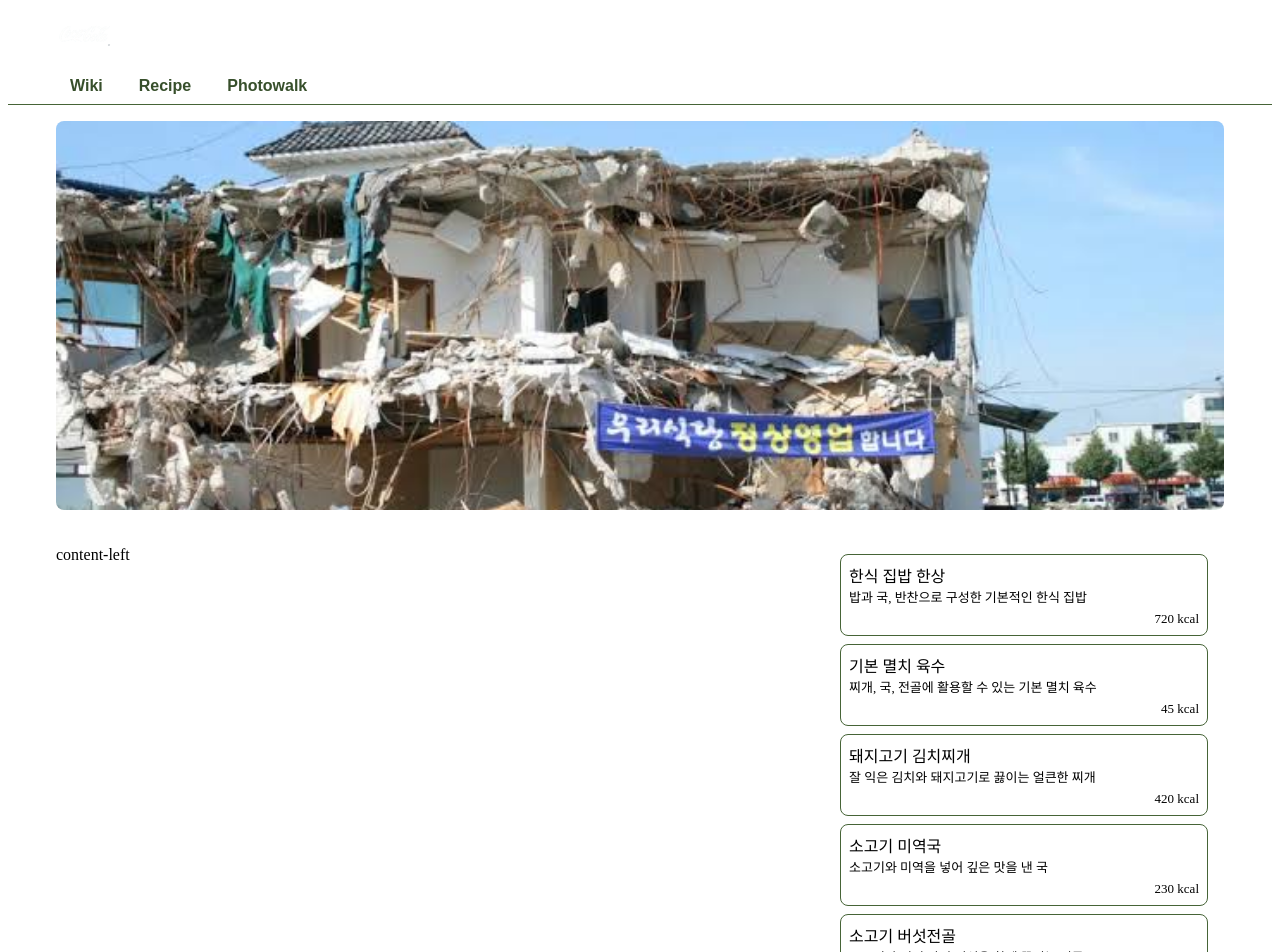
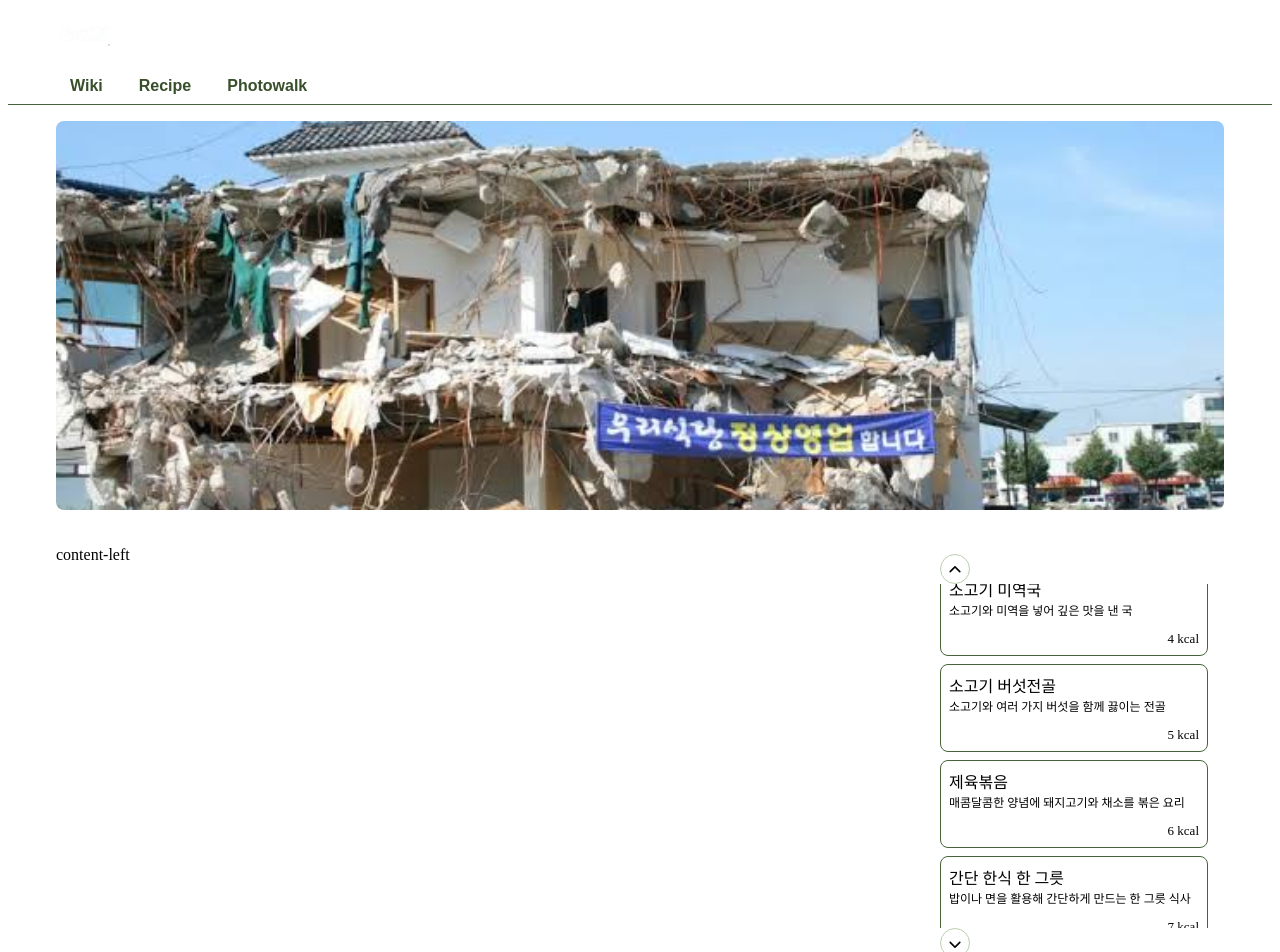
Before and after one commit to twingtwing/my-blog, a React (Vite) app: page / in a window 1280 px wide. Shown: the top 952 px of the page. Built offline with nearby package versions, Linux system fonts and the light colour scheme.

Commit message:
React 캐럴셀

```diff
--- a/package.json
+++ b/package.json
@@ -10,8 +10,6 @@
     "preview": "vite preview"
   },
   "dependencies": {
-    "embla-carousel-autoplay": "^8.6.0",
-    "embla-carousel-react": "^8.6.0",
     "react": "^19.2.7",
     "react-dom": "^19.2.7"
   },
--- a/src/Style.css
+++ b/src/Style.css
@@ -15,7 +15,7 @@ Style.css 들어가야하는 값
 
   --key-color: #466437;
   --key-font-color: #374F2B;
-  --key-font-color-low: #BCCFAD;
+  --key-color-low: #BCCFAD;
 
   --body-width: 1200px;
 }
--- a/src/components/Header.module.css
+++ b/src/components/Header.module.css
@@ -44,5 +44,5 @@
 }
 
 .menu li:hover button {
-    color: var(--key-font-color-low);
+    color: var(--key-color-low);
 }
--- a/src/pages/home/Home.module.css
+++ b/src/pages/home/Home.module.css
@@ -37,28 +37,56 @@
 }
 
 .content-right {
-    flex: 0 0 400px;
+    flex: 0 0 300px;
 }
 
-.card-slide {
-    margin: 0 var(--space-md);
+.carousel {
+    margin: var(--space-sm);
+    padding: 0 var(--space-sm);
 }
 
-.card {
+.viewport {
+    overflow: hidden;
+}
+
+.slides {
+    display: flex;
+    flex-direction: column;
+    gap: var(--space-sm);
+}
+
+.slide {
+    display: flex;
+    flex-direction: column;
+    justify-content: space-between;
+
     border-radius: var(--border-radius);
     border: 1px solid var(--key-color);
-
     padding: var(--space-sm);
-    margin: var(--space-sm) 0;
+    margin: 0; /* 오히려 길이가 이상해져서 마진 제거 (gap으로 대체) */
+    height: 70px;
 }
 
-.card-desc {
-    font-size: 13px;
-    padding-bottom: 5px;
+.carousel button {
+    border-radius: 50%;
+    border: 1px solid var(--key-color-low);
+    background: white;
+    width: 30px;
+    height: 30px;
+    transform: rotate(180deg);
+    cursor: pointer;
 }
 
-.card-footer {
+.carousel button:hover svg path {
+    fill: rgba(20, 20, 20, 0.4);
+}
+
+.footer {
     display: flex;
     justify-content: flex-end;
     font-size: 13px;
 }
+.desc {
+    font-size: 12px;
+    padding-bottom: 5px;
+}
--- a/src/pages/home/Home.tsx
+++ b/src/pages/home/Home.tsx
@@ -1,4 +1,5 @@
-import useEmblaCarousel from 'embla-carousel-react';
+import { useEffect, useState, useRef } from 'react';
+
 import styles from './Home.module.css'
 import banner from '../../assets/banner.jpg'
 
@@ -8,8 +9,76 @@ import { recipeData } from "../../data/recipe";
     - 움직이는 텍스트 카드
         - 카드 형태 컴포넌트화
 */
+
 function Home() {
-    const [emblaRef] = useEmblaCarousel();
+
+    const CARD_HEIGHT = 86;
+    const CARD_COUNT = 4;
+
+    const recipes = recipeData.filter((value, index)  => index < 3 * CARD_COUNT)
+    // 굳이 양쪽 끝에 처음과 끝 배열을 추가한 이유
+    // 카드 끝에서 다음으로 넘어갈때, 거꾸로 빠르게 되감겨 가는 현상이 발생한다.
+    // 이를 멈추기 위해서 애니메이션 효과를 잠시 끄고 위치를 바꾼 후에 다시 애니메이션을 시작해야한다.
+
+    const extendRecipes = [
+        ...recipes.slice(-CARD_COUNT),
+        ...recipes,
+        ...recipes.slice(0, CARD_COUNT),
+    ]
+
+    const [currentIndex, setCurrentIndex] = useState(1);
+    const [isAnimated, setIsAnimated] = useState(true);
+    const timerRef = useRef<ReturnType<typeof setInterval> | null>(null); // timier id 유지 가능
+
+    // 리셋 후 재시작
+    const startTimer = () => {
+        stopTimer();
+        timerRef.current = setInterval(() => {
+            handleNext();
+        }, 3000);
+    }
+
+    const stopTimer = () => {
+        if(timerRef.current) clearInterval(timerRef.current)
+    }
+
+    const handlePrev = () => {
+        setIsAnimated(true);
+        setCurrentIndex((prev) => prev - 1);
+    }
+
+    const handleNext = () => {
+        setIsAnimated(true);
+        setCurrentIndex((prev) => prev + 1);
+    }
+
+    // 위치 이동 후 타이머를 즉시 리셋해야지 연타 가능하다
+    const onClickPrev = () => {
+        handlePrev();
+        startTimer();
+    }
+
+    const onClickNext = () => {
+        handleNext();
+        startTimer();
+    }
+
+    // 애니메이션이 끝날때 효과를 잠시 멈추고 위치를 변경한다.
+    const handleTransitionEnd = () => {
+        const total = extendRecipes.length / CARD_COUNT
+        if (currentIndex === 0) {
+            setIsAnimated(false);
+            setCurrentIndex(recipes.length / CARD_COUNT); // 실제 마지막 카드로 순간이동
+        } else if (currentIndex === total - 1) {
+            setIsAnimated(false);
+            setCurrentIndex(1); // 실제 첫 번째 카드로 순간이동
+        }
+    }
+
+    useEffect(() => {
+        startTimer();
+        return () => stopTimer();
+    }, []);
 
     return (
         <div className={styles.container}>
@@ -27,33 +96,48 @@ function Home() {
                     </div>
                     <div className={styles['content-right']}>
                         <div className={styles.carousel}>
-
-                        </div>
-                        <div className={styles['card-slide']}>
-                            {recipeData.map(recipe => (
-                                <div key={recipe.id} className={styles.card}>
-                                    <div className={styles['card-title']}>
+                            <button type='button' className={styles.prev} onClick={onClickPrev}>
+                                <span>
+                                    <svg xmlns="http://www.w3.org/2000/svg" viewBox="0 0 640 640">
+                                        <path d="M297.4 470.6C309.9 483.1 330.2 483.1 342.7 470.6L534.7 278.6C547.2 266.1 547.2 245.8 534.7 233.3C522.2 220.8 501.9 220.8 489.4 233.3L320 402.7L150.6 233.4C138.1 220.9 117.8 220.9 105.3 233.4C92.8 245.9 92.8 266.2 105.3 278.7L297.3 470.7z"/>
+                                    </svg>
+                                </span>
+                            </button>
+                            <div className={styles.viewport} style={{height:`${CARD_HEIGHT * CARD_COUNT}px`}}>
+                                <div
+                                    className={styles.slides}
+                                    onTransitionEnd={handleTransitionEnd}
+                                    style={{
+                                        transform: `translateY(-${currentIndex * CARD_HEIGHT * CARD_COUNT}px)`,
+                                        transition: isAnimated ? 'transform 0.4s ease-in-out': 'none',
+                                    }}
+                                    >
+                                    {/* 페이지 단위로 바꾸기 */}
+                                    {extendRecipes.map((recipe, index) => (
+                                        <div key={`${recipe.id} - ${index}`} className={styles.slide}>
+                                            <div className={styles.header}>
+                                                <div className={styles.title}>
                                                     <span>{recipe.title}</span>
                                                 </div>
-                                    <div className={styles['card-desc']}>
+                                                <div className={styles.desc}>
                                                     <span>{recipe.description}</span>
                                                 </div>
-                                    <div className={styles['card-footer']}>
-                                        <span>{recipe.calories} kcal</span>
+                                            </div>
+                                            <div className={styles.footer}>
+                                                <span>{recipe.id} kcal</span>
                                             </div>
                                         </div>
                                     ))}
                                 </div>
-                        <button className='embla__prev'>
+                            </div>
+                            <button type='button' className={styles.next} onClick={onClickNext}>
+                                <span>
                                     <svg xmlns="http://www.w3.org/2000/svg" viewBox="0 0 640 640">
-                                <path d="M320 64C178.6 64 64 178.6 64 320C64 461.4 178.6 576 320 576C461.4 576 576 461.4 576 320C576 178.6 461.4 64 320 64zM199 305C189.6 295.6 189.6 280.4 199 271.1C208.4 261.8 223.6 261.7 232.9 271.1L319.9 358.1L406.9 271.1C416.3 261.7 431.5 261.7 440.8 271.1C450.1 280.5 450.2 295.7 440.8 305L337 409C327.6 418.4 312.4 418.4 303.1 409L199 305z"/>
+                                        <path d="M297.4 169.4C309.9 156.9 330.2 156.9 342.7 169.4L534.7 361.4C547.2 373.9 547.2 394.2 534.7 406.7C522.2 419.2 501.9 419.2 489.4 406.7L320 237.3L150.6 406.6C138.1 419.1 117.8 419.1 105.3 406.6C92.8 394.1 92.8 373.8 105.3 361.3L297.3 169.3z"/>
                                     </svg>
+                                </span>
                             </button>
-                        <button className='embla__next'>
-                            <svg xmlns="http://www.w3.org/2000/svg" viewBox="0 0 640 640">
-                                <path d="M320 576C461.4 576 576 461.4 576 320C576 178.6 461.4 64 320 64C178.6 64 64 178.6 64 320C64 461.4 178.6 576 320 576zM441 335C450.4 344.4 450.4 359.6 441 368.9C431.6 378.2 416.4 378.3 407.1 368.9L320.1 281.9L233.1 368.9C223.7 378.3 208.5 378.3 199.2 368.9C189.9 359.5 189.8 344.3 199.2 335L303 231C312.4 221.6 327.6 221.6 336.9 231L441 335z"/>
-                            </svg>
-                        </button>
+                        </div>
                     </div>
                 </div>
             </section>
```
Also changed, not shown: Study/Study-React.md (+5 -0 lines), 2 other files (tests, documents, lock files or other folders). Lines whose indentation alone changed are shown as unchanged.
